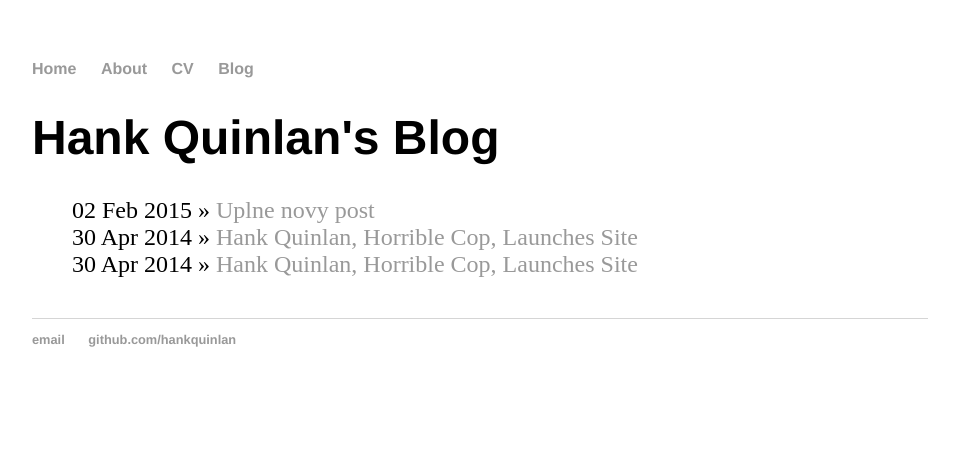
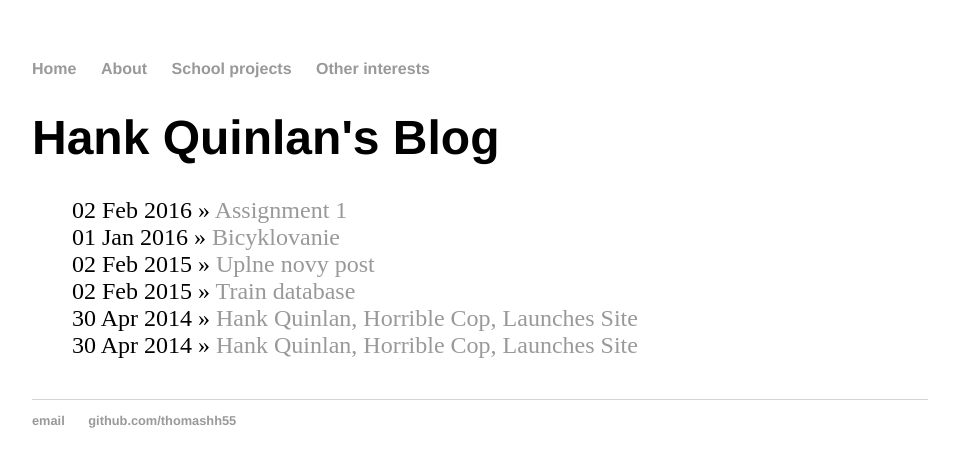
Before and after one commit to thomashh55/thomashh55.github.io, a Jekyll site: the page built from blog/index.html, in a window 1280 px wide. Shown: the top 467 px of the page, without its empty margins (160-1119 px from the left). Built offline with Jekyll 4.4.1, drawn with Linux system fonts in a browser that asks for light colours.

Commit message:
na konci dna

```diff
--- a/_config.yml
+++ b/_config.yml
@@ -1,3 +1,11 @@
 name: Hank Quinlan, Horrible Cop
 markdown: kramdown
 permalink: /blog/:year/:month/:day/:title
+excerpt_separator: <!--excerpt-->
+
+defaults:
+  -
+    scope:
+      path: ""
+    values:
+      layout: "default"
--- a/_layouts/default.html
+++ b/_layouts/default.html
@@ -8,10 +8,10 @@
 		<body>
 			<nav>
 	    		<ul>
-	        		<li><a href="/">Home</a></li>
-		        	<li><a href="/about">About</a></li>
-	        		<li><a href="/cv">CV</a></li>
-	        		<li><a href="/blog">Blog</a></li>
+				<li><a href="/Home">Home</a></li>
+			     <li><a href="/About">About</a></li>
+	        		<li><a href="/School_projects">School projects</a></li>
+		        	<li><a href="/Other_interests">Other interests</a></li>
 	    		</ul>
 			</nav>
 			<div class="container">
@@ -21,8 +21,8 @@
 			</div><!-- /.container -->
 			<footer>
 	    		<ul>
-	        		<li><a href="mailto:hankquinlanhub@gmail.com">email</a></li>
-	        		<li><a href="https://github.com/hankquinlan">github.com/hankquinlan</a></li>
+	        		<li><a href="mailto:thomashh55@gmail.com">email</a></li>
+	        		<li><a href="https://github.com/thomashh55">github.com/thomashh55</a></li>
 				</ul>
 			</footer>
 		</body>
--- /dev/null
+++ b/_posts/2014-04-30-Assignment-1.md
@@ -0,0 +1,11 @@
+---
+layout: post
+title: "Assignment 1"
+tag: "SCHOOL"
+category: "WP"
+date: 2016-02-02
+---
+
+Create this blog.
+
+<!--excerpt-->
--- /dev/null
+++ b/_posts/2016-01-01-Bicyklovanie.md
@@ -0,0 +1,9 @@
+---
+title: "Bicyklovanie"
+tag: "OSTATNE"
+date: 2016-01-01
+---
+
+Cykloturistika.
+
+<!--excerpt-->
```
Also changed, not shown: About/index.md (added, +16 -0 lines), Home/index.md (added, +9 -0 lines), Other_interests/index.md (added, +11 -0 lines), School_projects/index.md (added, +26 -0 lines), _posts/2015-02-02-Train-database.md (added, +14 -0 lines), Downloads/Obr1.jpg (added).
